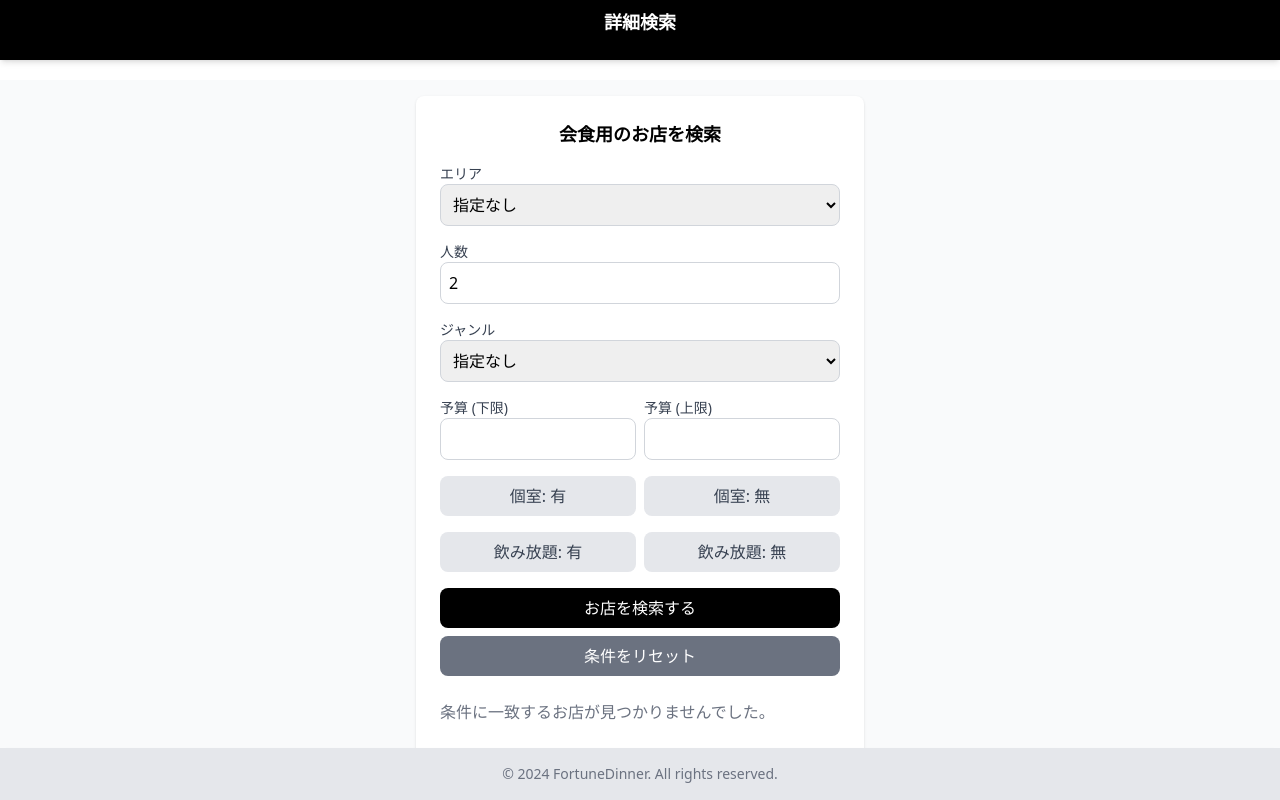
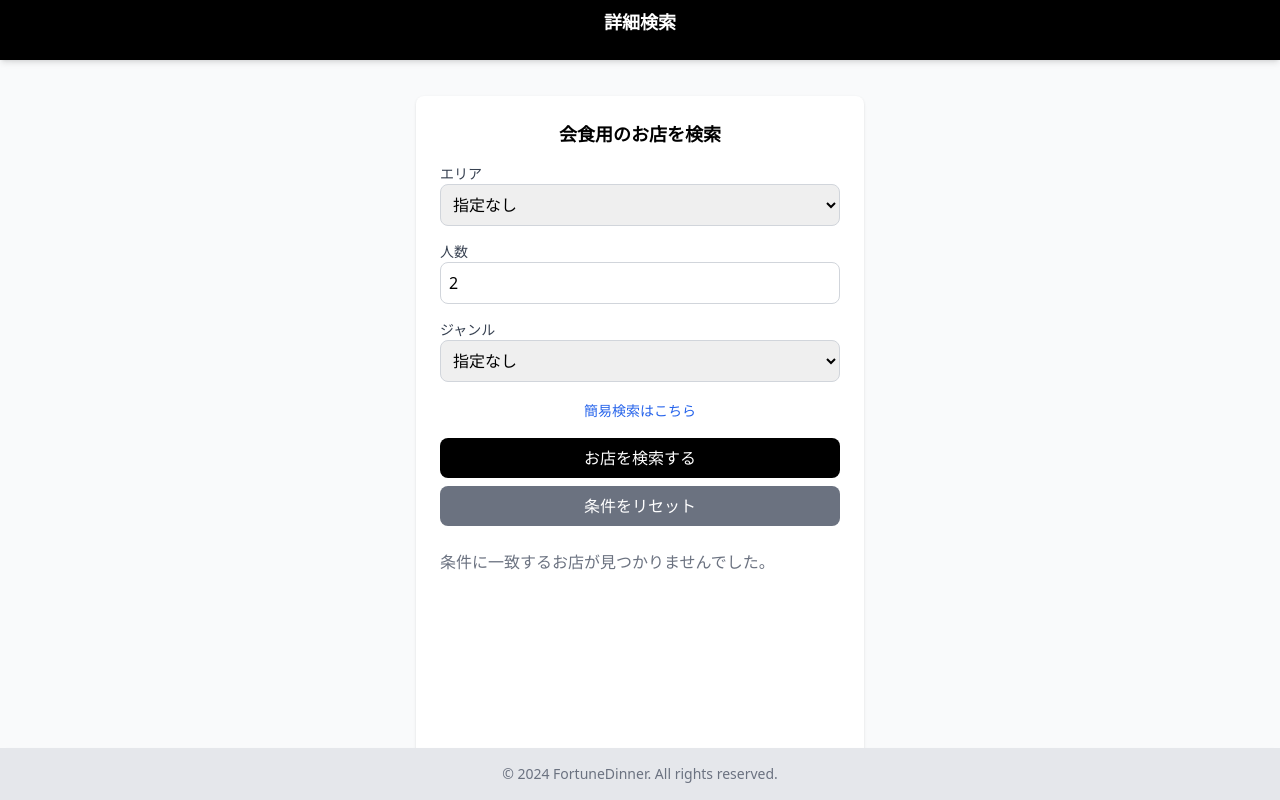
Before and after one commit to teishito/Deploy_Azure_front, a Next.js app: page /details in a window 1280 px wide. Built offline with nearby package versions, Linux system fonts and the light colour scheme.

Commit message:
Update details.js

```diff
--- a/pages/details.js
+++ b/pages/details.js
@@ -24,7 +24,7 @@ export default function DetailsSearch() {
     setError("");
     setSearchResults([]);
 
-    // 予算のバリデーション
+    // バリデーション: 予算の下限と上限
     if (budgetMin && budgetMax && Number(budgetMin) > Number(budgetMax)) {
       setError("予算の下限は上限以下に設定してください。");
       setLoading(false);
@@ -32,6 +32,7 @@ export default function DetailsSearch() {
     }
 
     try {
+      // APIリクエスト
       const res = await fetch(`${BACKEND_URL}/api/detailrestaurants`, {
         method: "POST",
         headers: {
@@ -53,10 +54,12 @@ export default function DetailsSearch() {
       }
 
       const data = await res.json();
+      console.log("API レスポンス:", data); // デバッグ用
+
       setSearchResults(data.restaurants || []);
     } catch (err) {
       setError("検索中にエラーが発生しました。");
-      console.error(err);
+      console.error("エラー詳細:", err);
     } finally {
       setLoading(false);
     }
@@ -76,13 +79,13 @@ export default function DetailsSearch() {
   };
 
   return (
-    <div className="min-h-screen flex flex-col">
+    <div className="min-h-screen flex flex-col bg-gray-50">
       <Header />
       <header className="bg-black text-white py-2 text-center fixed top-0 w-full z-50">
         <h1 className="text-lg font-bold">詳細検索</h1>
       </header>
 
-      <main className="flex-grow mt-20 p-4 bg-gray-50 flex justify-center">
+      <main className="flex-grow mt-20 p-4 flex justify-center">
         <div className="w-full max-w-md bg-white rounded-lg shadow p-6">
           <form onSubmit={handleSearch} className="space-y-4">
             <h2 className="text-lg font-bold text-center">会食用のお店を検索</h2>
@@ -104,6 +107,7 @@ export default function DetailsSearch() {
                 <option value="福岡県福岡市西区">福岡県福岡市西区</option>
                 <option value="福岡県福岡市城南区">福岡県福岡市城南区</option>
                 <option value="福岡県北九州市小倉北区">福岡県北九州市小倉北区</option>
+                {/* 他のエリア */}
               </select>
             </div>
 
@@ -171,73 +175,15 @@ export default function DetailsSearch() {
                 {/* その他 */}
                 <option value="鉄板焼き">鉄板焼き</option>
                 <option value="串揚げ">串揚げ</option>
+
               </select>
             </div>
 
-            {/* 予算 */}
-            <div className="flex space-x-2">
-              <div>
-                <label className="block text-sm font-medium text-gray-700">予算 (下限)</label>
-                <input
-                  type="number"
-                  value={budgetMin}
-                  onChange={(e) => setBudgetMin(e.target.value)}
-                  className="w-full border border-gray-300 rounded-lg p-2"
-                />
-              </div>
-              <div>
-                <label className="block text-sm font-medium text-gray-700">予算 (上限)</label>
-                <input
-                  type="number"
-                  value={budgetMax}
-                  onChange={(e) => setBudgetMax(e.target.value)}
-                  className="w-full border border-gray-300 rounded-lg p-2"
-                />
-              </div>
-            </div>
-
-            {/* 個室 */}
-            <div className="flex space-x-2">
-              <button
-                type="button"
-                onClick={() => setPrivateRoom(privateRoom === "有" ? "" : "有")}
-                className={`w-1/2 py-2 rounded-lg ${
-                  privateRoom === "有" ? "bg-blue-600 text-white" : "bg-gray-200 text-gray-700"
-                }`}
-              >
-                個室: 有
-              </button>
-              <button
-                type="button"
-                onClick={() => setPrivateRoom(privateRoom === "無" ? "" : "無")}
-                className={`w-1/2 py-2 rounded-lg ${
-                  privateRoom === "無" ? "bg-blue-600 text-white" : "bg-gray-200 text-gray-700"
-                }`}
-              >
-                個室: 無
-              </button>
-            </div>
-
-            {/* 飲み放題 */}
-            <div className="flex space-x-2">
-              <button
-                type="button"
-                onClick={() => setDrinkIncluded(drinkIncluded === "有" ? "" : "有")}
-                className={`w-1/2 py-2 rounded-lg ${
-                  drinkIncluded === "有" ? "bg-blue-600 text-white" : "bg-gray-200 text-gray-700"
-                }`}
-              >
-                飲み放題: 有
-              </button>
-              <button
-                type="button"
-                onClick={() => setDrinkIncluded(drinkIncluded === "無" ? "" : "無")}
-                className={`w-1/2 py-2 rounded-lg ${
-                  drinkIncluded === "無" ? "bg-blue-600 text-white" : "bg-gray-200 text-gray-700"
-                }`}
-              >
-                飲み放題: 無
-              </button>
+            {/* 簡易検索 */}
+            <div className="text-center">
+               <Link href="/">
+                <a className="text-sm text-blue-600 hover:underline">簡易検索はこちら</a>
+              </Link>
             </div>
 
             {/* ボタン */}
```
Lines whose indentation alone changed are shown as unchanged.
